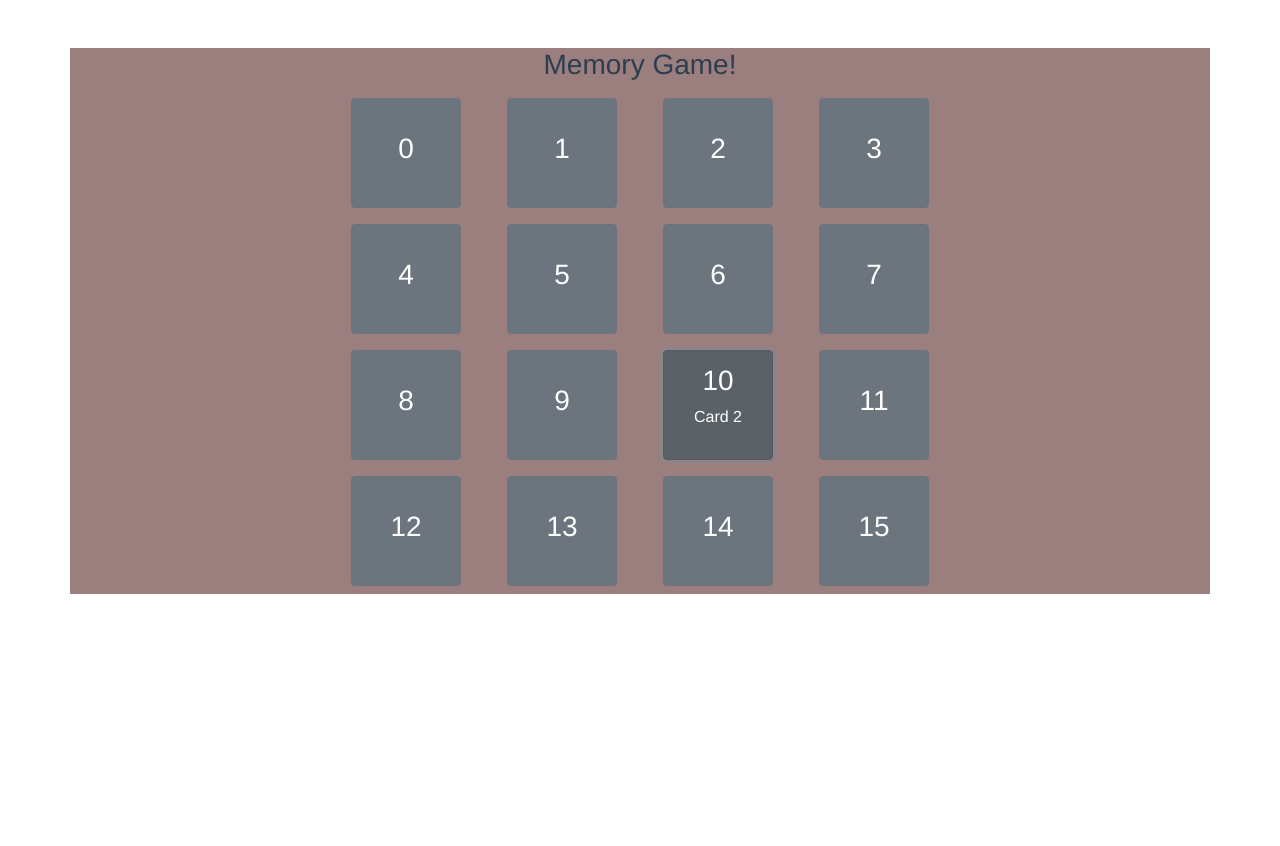
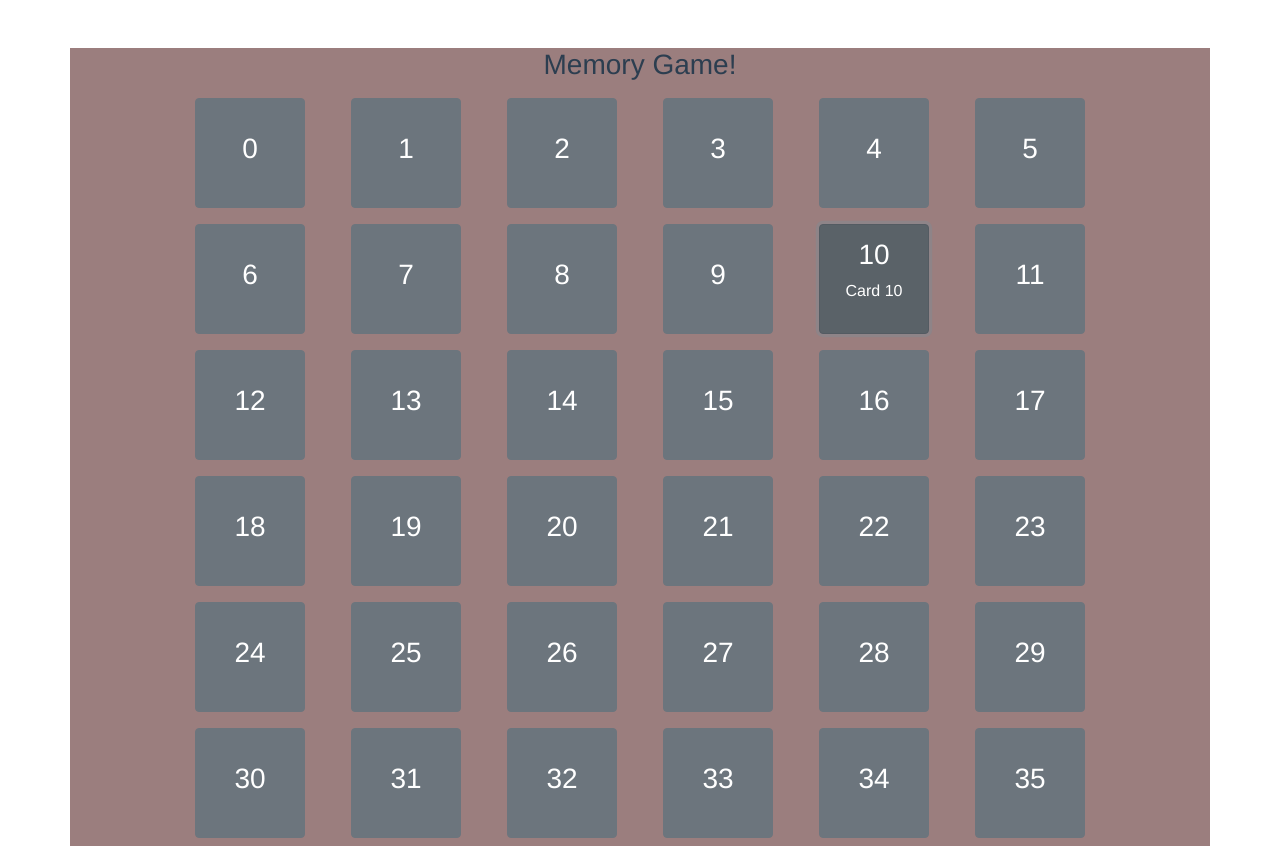
Before and after one commit to jablue-12/memory-game, a Vue app: page / in a window 1280 px wide. Both pictures are taken after a click on the button "10". Before the commit the page ends 800 px from the top, so only its background shows below. Built offline with nearby package versions, Linux system fonts and the light colour scheme.

Commit message:
Created the lists in the vuex
- implemented the generation of the matrix inside the action.

- created number cards for numbers and picture cards for pictures.

-

```diff
--- a/src/App.vue
+++ b/src/App.vue
@@ -1,13 +1,13 @@
 <template>
   <div id="app">
-    <HelloWorld/>
+    <NumberCards/>
   </div>
 </template>
 
 <script>
-import HelloWorld from "./components/HelloWorld.vue"
+import NumberCards from "./components/NumberCards.vue"
 export default {
-  components: {HelloWorld}
+  components: {NumberCards}
 }
 </script>
 
--- a/src/components/Card.vue
+++ b/src/components/Card.vue
@@ -2,12 +2,13 @@
     <div class="m-2">
         <b-button class="cardSize" @click="cardClicked()">
             <h3>{{item.id}}</h3>
-            <p v-if="isFrontSide">{{item.name}}</p>
+            <p  v-if="item.isFrontSide">{{item.name}}</p>
         </b-button>
     </div>
 </template>
 
 <script>
+
 export default {
     name: "Card",
 
@@ -15,27 +16,15 @@ export default {
         item: {
             type: Object,
             required: true
-        }
+        },
     },//end props
-
-    data(){
-        return {
-            isFrontSide: false,
-            twoChosenCards: [],
-        }
-    },//end data
 
     methods:{
         cardClicked(){
             //only flip when a card has no pair yet
-            if(this.twoChosenCards.length >= 0 && this.twoChosenCards.length <=2){
-
-                if(!this.item.hasPair){
-                    // console.log("clicked card with id " + this.item.id);
-                    this.isFrontSide = !this.isFrontSide;
-                    this.$emit("card-clicked",this.item);
-                }//end nested if
-
+            if(!this.item.hasPair && !this.item.isFrontSide){
+                this.item.isFrontSide = !this.item.isFrontSide;
+                this.$emit("card-clicked",this.item);
             }//end if
 
         },//end cardClicked
--- a/src/components/HelloWorld.vue
+++ /dev/null
@@ -1,115 +0,0 @@
-<template>
-  <b-container class="mt-5">
-
-    <b-row align-h="center"><h3>Memory Game!</h3></b-row>
-
-    <b-row
-    align-h="center"
-    v-for="(rowList,index) in itemList" :key="index">
-
-      <b-col md="auto" v-for="item in rowList" :key="item.id">
-        <Card :item="item" @card-clicked="cardClicked"/>
-      </b-col>
-
-    </b-row>
-
-
-  </b-container>
-</template>
-
-<script>
-import Card from "./Card.vue"
-
-const DIMENSION = 4;
-
-export default {
-  name: 'HelloWorld',
-
-  components: {Card},
-
-  data(){
-    return {
-      itemList: [],
-
-    }
-  },//end data
-
-  created(){
-    //TODO: can add images later on...
-
-    //instantiate the matrix
-    for(let i = 0; i < DIMENSION; i++){
-      this.itemList[i] = new Array(DIMENSION);
-    }
-
-    let index = 0;
-    for(let i = 0; i < this.itemList.length; i++){
-      for(let j = 0; j < this.itemList[i].length; j++){
-        this.itemList[i][j] = {id: index, name: "Card " + i, hasPair: false};
-        index++;
-      }//end nested for
-    }//end for
-
-  },//end created
-
-  methods: {
-    cardClicked(card){
-      // alert(JSON.stringify(card));
-
-      let positions = this.findClickedCard(card);
-
-      for(let i = 0; i < this.itemList.length; i++){
-        for(let j = 0; j < this.itemList[i].length; j++){
-          let item = this.itemList[i][j];
-          console.log(i,j);
-
-          //find a pair
-          if(card.id !== item.id){
-            if(!card.hasPair && !item.hasPair){
-              //the selected card should not have a pair
-              //the item card (that is available) should not have a pair
-              this.itemList[positions[0]][positions[1]].hasPair = true;
-              item.hasPair = true;
-            }
-
-          }//end if
-
-        }//end nested for
-      }//end for
-
-    },//end cardClicked
-
-    findClickedCard(card){
-      //returns the row and col position of the card in the matrix
-      let result = []; //should contain 2 elements, row and col respectively
-      let isFound = false;
-
-      for(let i = 0; i < this.itemList.length && !isFound; i++){
-        let rowList = this.itemList[i];
-        let column = rowList.indexOf(card);
-        if(column !== -1 ){
-          //when found, push the row which is the i, and the column to the result
-          result.push(i);
-          result.push(column);
-          isFound = true;//break out the loop
-        }//end if
-
-      }//end for
-
-      return result;
-
-    },//end findClickedCard
-
-  },//end methods
-
-
-
-}
-</script>
-
-<!-- Add "scoped" attribute to limit CSS to this component only -->
-<style scoped>
-  .container{
-    background: rgb(155, 126, 126);
-  }
-</style>
--- /dev/null
+++ b/src/components/NumberCards.vue
@@ -0,0 +1,132 @@
+<template>
+  <b-container class="mt-5">
+
+    <b-row align-h="center"><h3>Memory Game!</h3></b-row>
+
+    <b-row
+      align-h="center"
+      v-for="(rowList,index) in numberCards" :key="index">
+
+      <b-col md="auto" v-for="item in rowList" :key="item.id">
+        <Card :item="item" @card-clicked="cardClicked"/>
+      </b-col>
+
+    </b-row>
+
+  </b-container>
+</template>
+
+<script>
+import Card from "./Card.vue";
+import {mapGetters,mapActions} from "vuex";
+const DIMENSION = 6; //needs to be even so that cards have pairs!
+export default {
+  name: 'NumberCards',
+
+  components: {Card},
+
+  data(){
+    return {
+      twoChosenCards: [],
+    }
+  },//end data
+
+  created(){
+    this.generateNumberCards({dimension:DIMENSION});
+  },
+
+  computed: {
+    ...mapGetters(['numberCards']),
+
+  },//end computed
+
+  methods: {
+    ...mapActions(['generateNumberCards']),
+
+    cardClicked(card){
+      console.log(JSON.stringify(card));
+
+      // if(this.twoChosenCards.length < 1){
+      //   //no first card is selected, so we add the first card to the 'list'
+      //   this.twoChosenCards.push(card);
+      // }else{
+      //   //second card is selected, so we now check if they are a pair (same name in this case)
+      //   let firstCard = this.twoChosenCards[0];
+      //   if(card.name === firstCard.name){
+      //     console.log("they are a pair!");
+      //   }else{
+      //     console.log("not a pair!");
+
+      //     //flip back the 2 selected cards by finding their positions and setting
+      //     let firstCardPos = this.findClickedCard(firstCard);
+      //     let secondCardPos = this.findClickedCard(card);
+
+      //     this.itemList[firstCardPos[0]][firstCardPos[1]].isFrontSide = false;
+      //     this.itemList[secondCardPos[0]][secondCardPos[1]].isFrontSide = false;
+
+
+      //   }
+      //   //empty out the cards
+      //   this.twoChosenCards = [];
+
+      // }//end if-else
+
+
+      // let positions = this.findClickedCard(card);
+
+      // for(let i = 0; i < this.itemList.length; i++){
+      //   for(let j = 0; j < this.itemList[i].length; j++){
+      //     let item = this.itemList[i][j];
+      //     // console.log(i,j);
+
+      //     //find a pair
+      //     if(card.id !== item.id){
+      //       if(!card.hasPair && !item.hasPair){
+      //         //the selected card should not have a pair
+      //         //the item card (that is available) should not have a pair
+      //         this.itemList[positions[0]][positions[1]].hasPair = true;
+      //         item.hasPair = true;
+      //         break;
+      //       }
+
+      //     }//end if
+
+      //   }//end nested for
+      // }//end for
+
+    },//end cardClicked
+
+    // findClickedCard(card){
+    //   //returns the row and col position of the card in the matrix
+    //   let result = []; //should contain 2 elements, row and col respectively
+    //   let isFound = false;
+
+    //   for(let i = 0; i < this.itemList.length && !isFound; i++){
+    //     let rowList = this.itemList[i];
+    //     let column = rowList.indexOf(card);
+    //     if(column !== -1 ){
+    //       //when found, push the row which is the i, and the column to the result
+    //       result.push(i);
+    //       result.push(column);
+    //       isFound = true;//break out the loop
+    //     }//end if
+
+    //   }//end for
+
+    //   return result;
+
+    // },//end findClickedCard
+
+  },//end methods
+
+
+
+}
+</script>
+
+<!-- Add "scoped" attribute to limit CSS to this component only -->
+<style scoped>
+  .container{
+    background: rgb(155, 126, 126);
+  }
+</style>
--- a/src/store/index.js
+++ b/src/store/index.js
@@ -1,6 +1,6 @@
 import Vue from 'vue'
 import Vuex from 'vuex'
-
+import cards from "./modules/cards";
 Vue.use(Vuex)
 
 export default new Vuex.Store({
@@ -11,5 +11,6 @@ export default new Vuex.Store({
   actions: {
   },
   modules: {
+    cards
   }
 })
--- /dev/null
+++ b/src/store/modules/cards.js
@@ -0,0 +1,60 @@
+const state = {
+    numberCards: [],
+    pictureCards: []
+};
+
+const getters = {
+    numberCards: (state) => {
+        return state.numberCards;
+    },
+
+    pictureCards: (state) => {
+        return state.pictureCards;
+    }
+
+};
+
+const mutations = {
+    numberCards: (state,payload) => {
+        state.numberCards = payload;
+    },
+
+    pictureCards: (state,payload) => {
+        state.pictureCards = payload;
+    }
+
+};
+
+const actions = {
+    //TODO: API call
+
+    //=======
+    //Card logic
+    generateNumberCards({commit},payload){
+        const pairs = (payload.dimension * payload.dimension) / 2;
+        let createdMatrix = [];
+        //instantiate the matrix
+        for(let i = 0; i < payload.dimension; i++){
+            createdMatrix[i] = new Array(payload.dimension);
+        }
+
+        let index = 0;
+        for(let i = 0; i < createdMatrix.length; i++){
+            for(let j = 0; j < createdMatrix[i].length; j++){
+                let item = {id: index, name: "Card " + index%pairs, isFrontSide: false, hasPair: false}
+                createdMatrix[i][j]= item;
+                index++;
+            }//end nested for
+        }//end for
+
+        commit('numberCards',createdMatrix);
+    }
+
+};
+
+export default {
+    state,
+    getters,
+    mutations,
+    actions
+}
```
